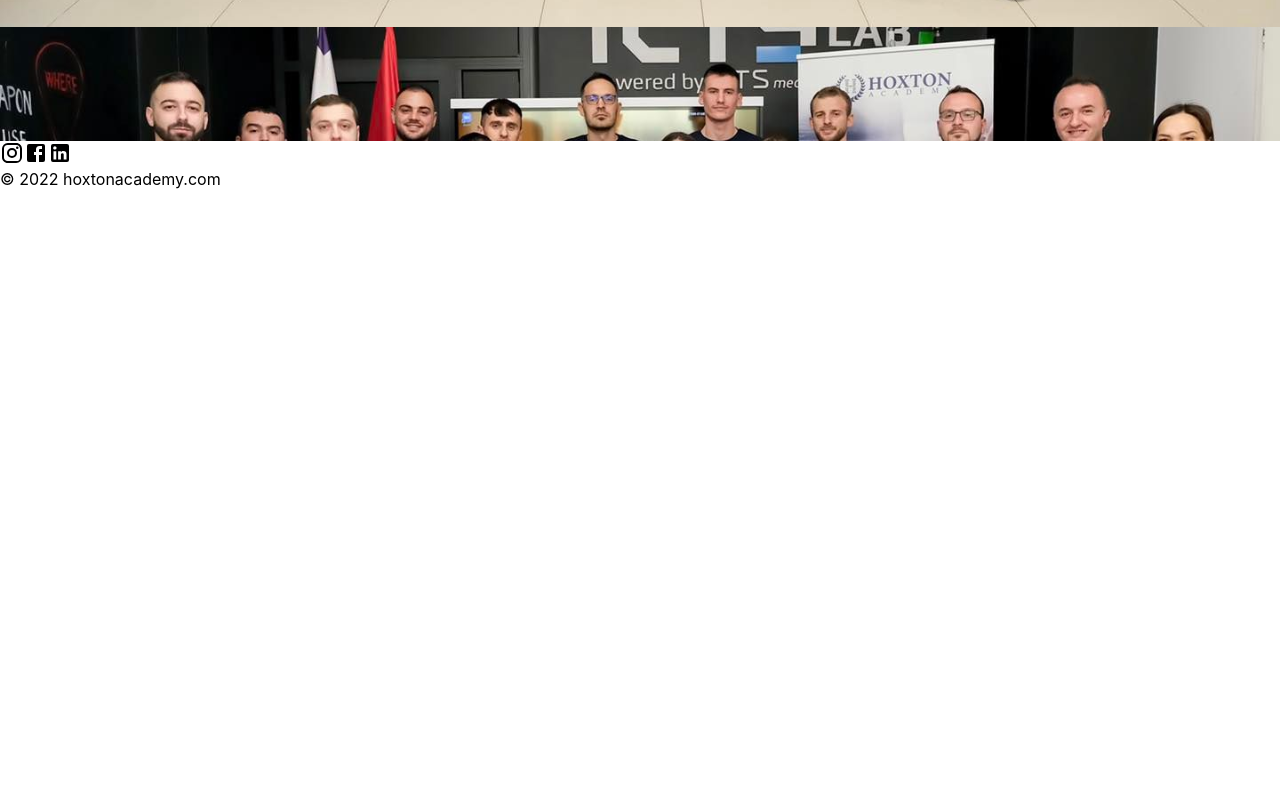
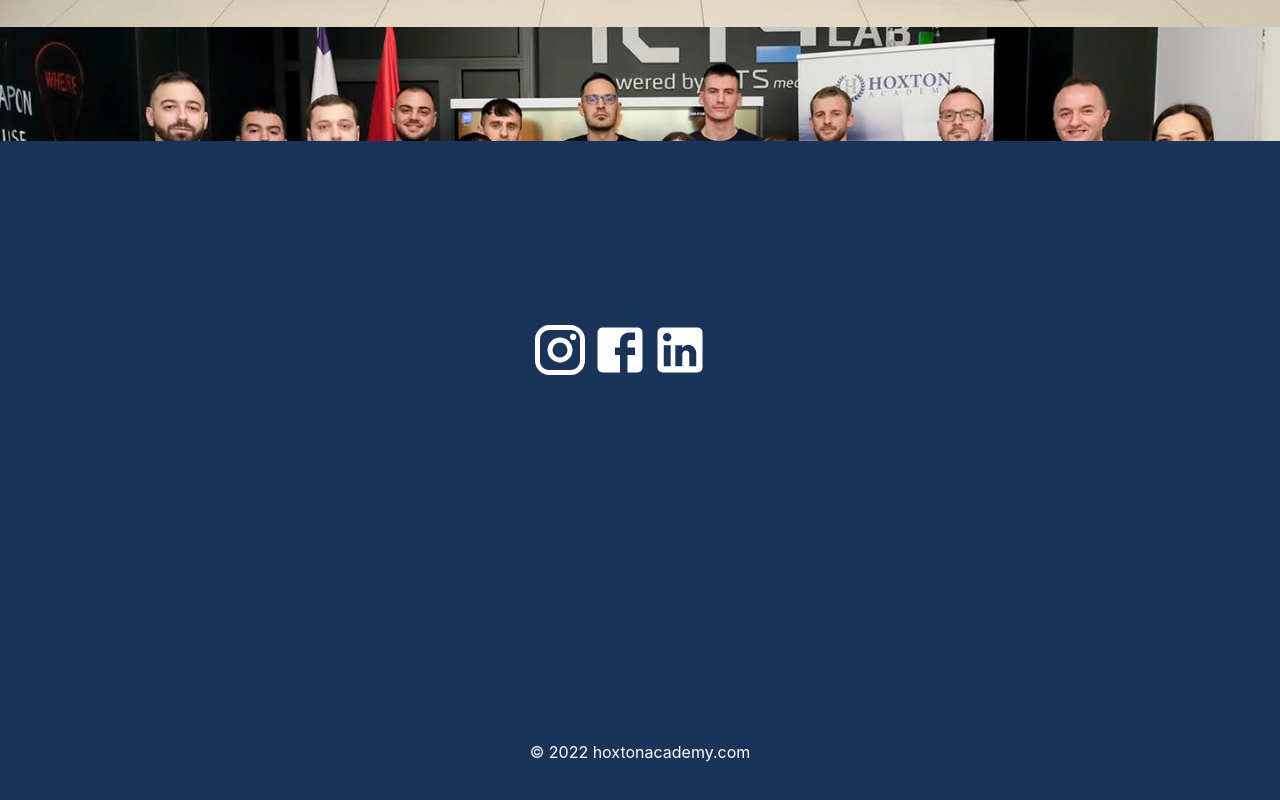
Before and after one commit to denis-projects/hoxton-react-project, a React (Vite) app: page / in a window 1280 px wide. Shown: the part 822-1622 px from the top of the page. Before the commit the page ends 1011 px from the top, so only its background shows below. Built offline with nearby package versions, Linux system fonts and the light colour scheme.

Commit message:
adding the footer

```diff
--- a/src/components/Footer.jsx
+++ b/src/components/Footer.jsx
@@ -2,10 +2,11 @@ import React from 'react';
 import InstagramIcon from '@material-ui/icons/Instagram'
 import FacebookIcon from '@material-ui/icons/Facebook'
 import Linkedin from '@material-ui/icons/LinkedIn'
+import '../styles/Footer.css'
 
 function Footer() {
     return (
-        <div className='Footer'>
+        <div className='footer'>
             <div className='socialMedia'>
                 <InstagramIcon />
                 <FacebookIcon />
--- /dev/null
+++ b/src/styles/Footer.css
@@ -0,0 +1,19 @@
+.footer {
+    width: 100vw;
+    height: 100vh;
+    background-color: #1a3459;
+    display: grid;
+    justify-content: center;
+    align-items: center;
+    color: white;
+}
+
+.socialMedia svg {
+    color: white;
+    font-size: 60px;
+    cursor: pointer;
+}
+
+.footer p {
+    color: white;
+}
--- a/src/styles/Header.css
+++ b/src/styles/Header.css
@@ -2,7 +2,6 @@
     display: grid;
     grid-template-columns: auto 1fr;
     align-items: center;
-    height: 100%;
     background-color: #1a3459;
 }
 
--- a/src/styles/HomePage.css
+++ b/src/styles/HomePage.css
@@ -36,7 +36,7 @@
 
   .headerContainer h1 {
     justify-content: center;
-    align-items: center;
+    align-items: flex-end;
     font-size: 30px;
     font-weight: 50;
     color: white;
```
